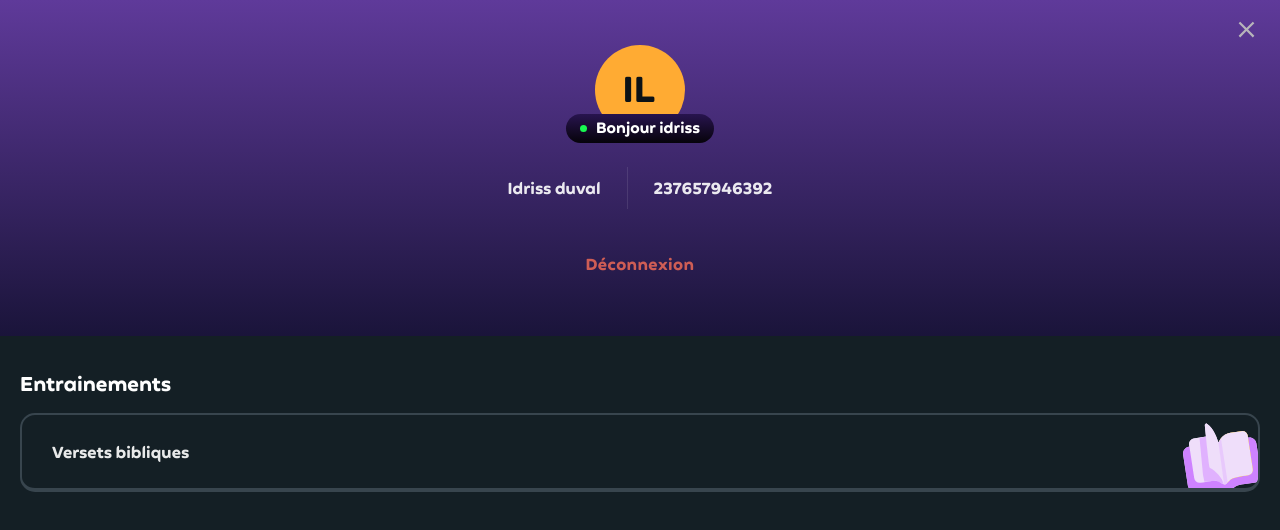
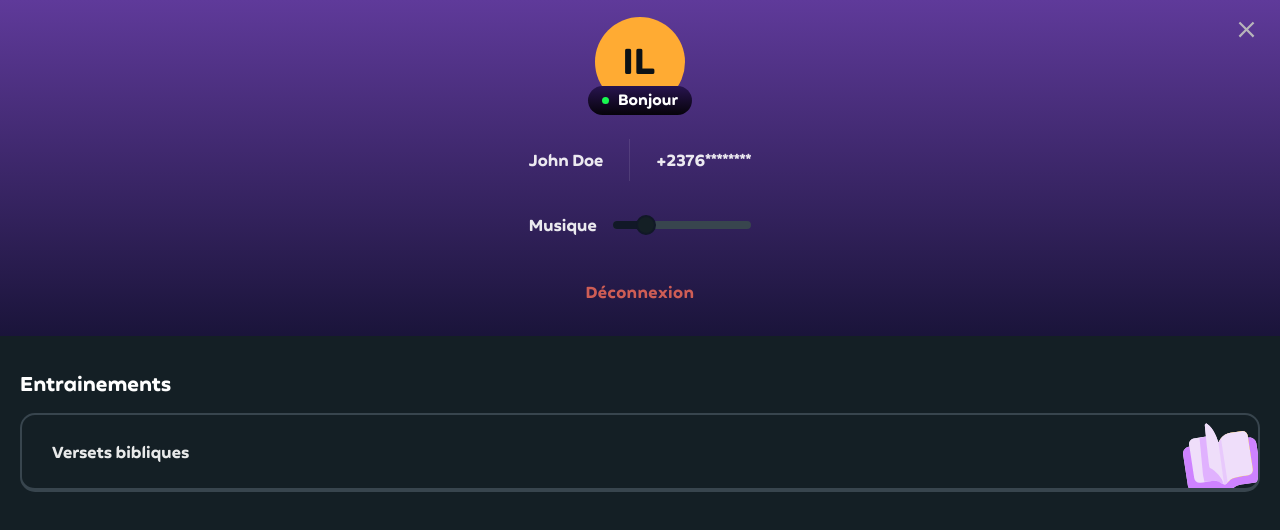
Before and after one commit to idriss-coder/deepMemo, a Next.js app: page /plaground/home in a window 1280 px wide. Both pictures are taken after a click on the button 1246 px from the left and 30 px from the top of the page. Shown: the top 530 px of the page. Built offline with nearby package versions, Linux system fonts and the light colour scheme.

Commit message:
Sound config update

```diff
--- a/package.json
+++ b/package.json
@@ -10,7 +10,10 @@
   },
   "dependencies": {
     "@ducanh2912/next-pwa": "^10.2.9",
+    "@radix-ui/react-checkbox": "^1.1.4",
+    "@radix-ui/react-slider": "^1.2.3",
     "@radix-ui/react-slot": "^1.1.1",
+    "@radix-ui/react-tabs": "^1.1.3",
     "class-variance-authority": "^0.7.1",
     "clsx": "^2.1.1",
     "dexie": "^4.0.11",
--- a/src/app/(main)/plaground/home/page.tsx
+++ b/src/app/(main)/plaground/home/page.tsx
@@ -6,6 +6,7 @@ import Link from "next/link";
 import React from "react";
 import {Button} from "@/components/ui/button";
 import {useRouter} from "next/navigation";
+import {Slider} from "@/components/ui/slider";
 
 export default function HomPage() {
 
@@ -66,10 +67,28 @@ const TrainingUser = () => {
             <div className={"flex flex-col items-center justify-center gap-8"}>
                 <UerAvatarWrap variant={settingsOpen ? "sm" : "default"}/>
                 {settingsOpen && <>
+                    <div className={"flex flex-col items-center justify-center gap-8"}>
                         <div className={"justify-start items-center gap-[26px] inline-flex"}>
-                        <div className="text-white/90 text-base font-bold font-['Feather']">Idriss duval</div>
+                            <div className="text-white/90 text-base font-bold font-['Feather']">John Doe</div>
                             <div className="w-px h-[42px] relative bg-white/10"/>
-                        <div className="text-white/90 text-base font-bold font-['Feather']">237657946392</div>
+                            <div className="text-white/90 text-base font-bold font-['Feather']">+2376********</div>
+                        </div>
+                        <div className="flex items-center space-x-4 w-full">
+                            <label
+                                htmlFor="sound-theme"
+                                className="text-white/90 text-base font-bold font-['Feather']"
+                            >
+                                Musique
+                            </label>
+                            <div className={"flex-1"}>
+                                <Slider
+                                    defaultValue={[localStorage.getItem("soundTheme") ? +(localStorage.getItem("soundTheme")) : 0.2]}
+                                    max={1} step={0.1}
+                                    onValueChange={(v) => {
+                                        localStorage.setItem("soundTheme", JSON.stringify(v[0]))
+                                    }}
+                                />
+                            </div>
                         </div>
                         <Button
                             variant={"textRed"}
@@ -79,6 +98,7 @@ const TrainingUser = () => {
                         >
                             Déconnexion
                         </Button>
+                    </div>
                 </>}
             </div>
         </div>
@@ -98,7 +118,7 @@ const UerAvatarWrap: React.FC<{ variant?: "default" | "sm" }> = ({variant}) => {
             <div
                 className="absolute -bottom-2 h-[29px] px-3.5 py-[5px] bg-gradient-to-b from-[#28144f] to-[#06030a] rounded-[99px] justify-start items-center gap-[9px] inline-flex overflow-hidden w-fit text-nowrap">
                 <div className="w-[7px] h-[7px] relative bg-[#18f850] rounded-[99px]"/>
-                <div className="text-white text-[15px] font-bold font-['Feather']">Bonjour idriss</div>
+                <div className="text-white text-[15px] font-bold font-['Feather']">Bonjour</div>
             </div>
         </div>
     )
--- a/src/app/(main)/plaground/home/verses-list/play/page.tsx
+++ b/src/app/(main)/plaground/home/verses-list/play/page.tsx
@@ -75,7 +75,12 @@ export default function PlayPage() {
         if (quizData.length && hasInteracted && !hasStarted) {
             playSound({path: SoundList.gameStarted})
             const out = setTimeout(() => {
-                playSound({path: pickRandom([SoundList.theme2, SoundList.theme1]), replay: true, sound: 0.1})
+                const soundThemeVolume = localStorage.getItem("soundTheme")
+                playSound({
+                    path: pickRandom([SoundList.theme2, SoundList.theme1]),
+                    replay: true,
+                    sound: soundThemeVolume ? +soundThemeVolume : 0.1
+                })
                 clearTimeout(out)
             }, 1000)
             setHasStarted(true)
--- /dev/null
+++ b/src/components/ui/checkbox.tsx
@@ -0,0 +1,30 @@
+"use client"
+
+import * as React from "react"
+import * as CheckboxPrimitive from "@radix-ui/react-checkbox"
+import { Check } from "lucide-react"
+
+import { cn } from "@/lib/utils"
+
+const Checkbox = React.forwardRef<
+  React.ElementRef<typeof CheckboxPrimitive.Root>,
+  React.ComponentPropsWithoutRef<typeof CheckboxPrimitive.Root>
+>(({ className, ...props }, ref) => (
+  <CheckboxPrimitive.Root
+    ref={ref}
+    className={cn(
+      "peer h-4 w-4 shrink-0 rounded-sm border border-primary ring-offset-background focus-visible:outline-none focus-visible:ring-2 focus-visible:ring-ring focus-visible:ring-offset-2 disabled:cursor-not-allowed disabled:opacity-50 data-[state=checked]:bg-primary data-[state=checked]:text-primary-foreground",
+      className
+    )}
+    {...props}
+  >
+    <CheckboxPrimitive.Indicator
+      className={cn("flex items-center justify-center text-current")}
+    >
+      <Check className="h-4 w-4" />
+    </CheckboxPrimitive.Indicator>
+  </CheckboxPrimitive.Root>
+))
+Checkbox.displayName = CheckboxPrimitive.Root.displayName
+
+export { Checkbox }
--- /dev/null
+++ b/src/components/ui/slider.tsx
@@ -0,0 +1,29 @@
+"use client"
+
+import * as React from "react"
+import * as SliderPrimitive from "@radix-ui/react-slider"
+
+import {cn} from "@/lib/utils"
+
+const Slider = React.forwardRef<
+    React.ElementRef<typeof SliderPrimitive.Root>,
+    React.ComponentPropsWithoutRef<typeof SliderPrimitive.Root>
+>(({className, ...props}, ref) => (
+    <SliderPrimitive.Root
+        ref={ref}
+        className={cn(
+            "relative flex w-full touch-none select-none items-center",
+            className
+        )}
+        {...props}
+    >
+        <SliderPrimitive.Track className="relative h-2 w-full grow overflow-hidden rounded-full bg-bgPrimarySecondary">
+            <SliderPrimitive.Range className="absolute h-full bg-primary"/>
+        </SliderPrimitive.Track>
+        <SliderPrimitive.Thumb
+            className="block h-5 w-5 rounded-full border-2 border-primary bg-bgPrimary ring-offset-background transition-colors focus-visible:outline-none focus-visible:ring-2 focus-visible:ring-ring focus-visible:ring-offset-2 disabled:pointer-events-none disabled:opacity-50"/>
+    </SliderPrimitive.Root>
+))
+Slider.displayName = SliderPrimitive.Root.displayName
+
+export {Slider}
--- /dev/null
+++ b/src/components/ui/tabs.tsx
@@ -0,0 +1,55 @@
+"use client"
+
+import * as React from "react"
+import * as TabsPrimitive from "@radix-ui/react-tabs"
+
+import { cn } from "@/lib/utils"
+
+const Tabs = TabsPrimitive.Root
+
+const TabsList = React.forwardRef<
+  React.ElementRef<typeof TabsPrimitive.List>,
+  React.ComponentPropsWithoutRef<typeof TabsPrimitive.List>
+>(({ className, ...props }, ref) => (
+  <TabsPrimitive.List
+    ref={ref}
+    className={cn(
+      "inline-flex h-10 items-center justify-center rounded-md bg-muted p-1 text-muted-foreground",
+      className
+    )}
+    {...props}
+  />
+))
+TabsList.displayName = TabsPrimitive.List.displayName
+
+const TabsTrigger = React.forwardRef<
+  React.ElementRef<typeof TabsPrimitive.Trigger>,
+  React.ComponentPropsWithoutRef<typeof TabsPrimitive.Trigger>
+>(({ className, ...props }, ref) => (
+  <TabsPrimitive.Trigger
+    ref={ref}
+    className={cn(
+      "inline-flex items-center justify-center whitespace-nowrap rounded-sm px-3 py-1.5 text-sm font-medium ring-offset-background transition-all focus-visible:outline-none focus-visible:ring-2 focus-visible:ring-ring focus-visible:ring-offset-2 disabled:pointer-events-none disabled:opacity-50 data-[state=active]:bg-background data-[state=active]:text-foreground data-[state=active]:shadow-sm",
+      className
+    )}
+    {...props}
+  />
+))
+TabsTrigger.displayName = TabsPrimitive.Trigger.displayName
+
+const TabsContent = React.forwardRef<
+  React.ElementRef<typeof TabsPrimitive.Content>,
+  React.ComponentPropsWithoutRef<typeof TabsPrimitive.Content>
+>(({ className, ...props }, ref) => (
+  <TabsPrimitive.Content
+    ref={ref}
+    className={cn(
+      "mt-2 ring-offset-background focus-visible:outline-none focus-visible:ring-2 focus-visible:ring-ring focus-visible:ring-offset-2",
+      className
+    )}
+    {...props}
+  />
+))
+TabsContent.displayName = TabsPrimitive.Content.displayName
+
+export { Tabs, TabsList, TabsTrigger, TabsContent }
```
Also changed, not shown: 1 other file (tests, documents, lock files or other folders). Lines whose indentation alone changed are shown as unchanged.
